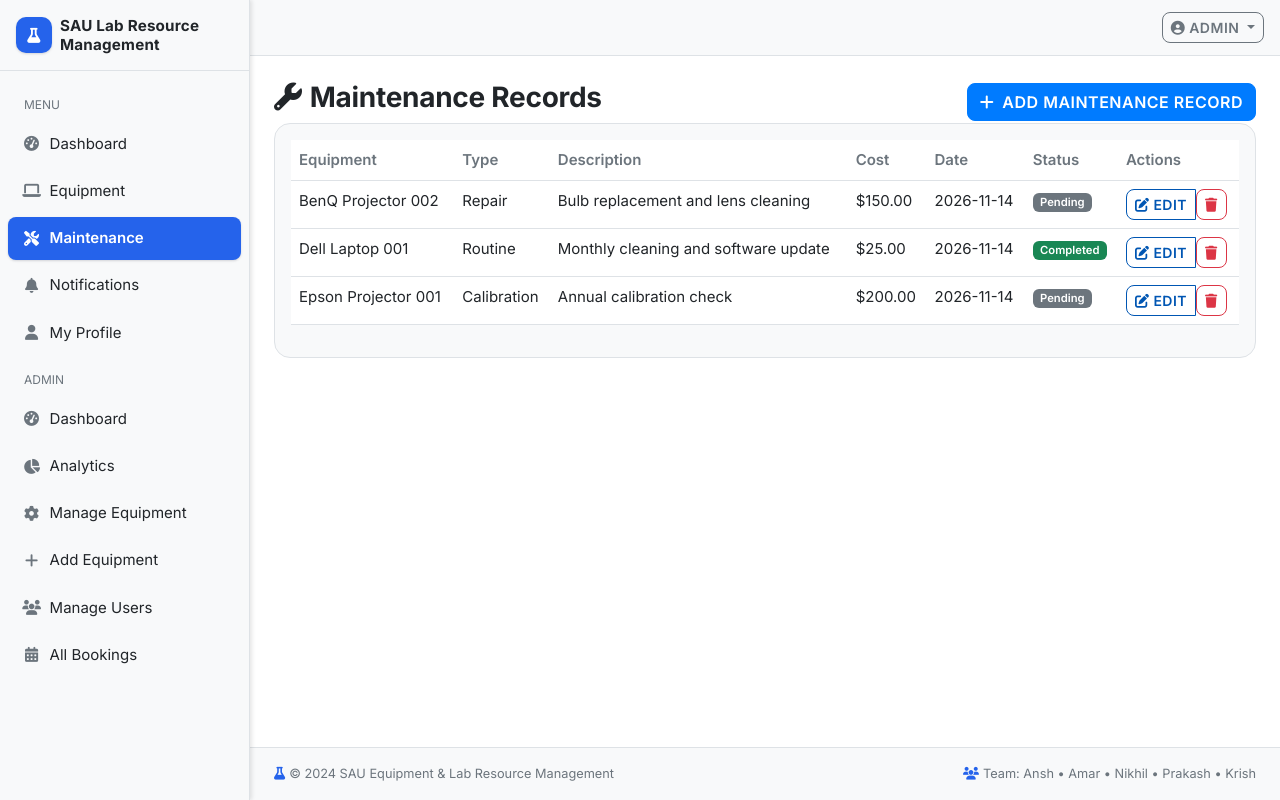
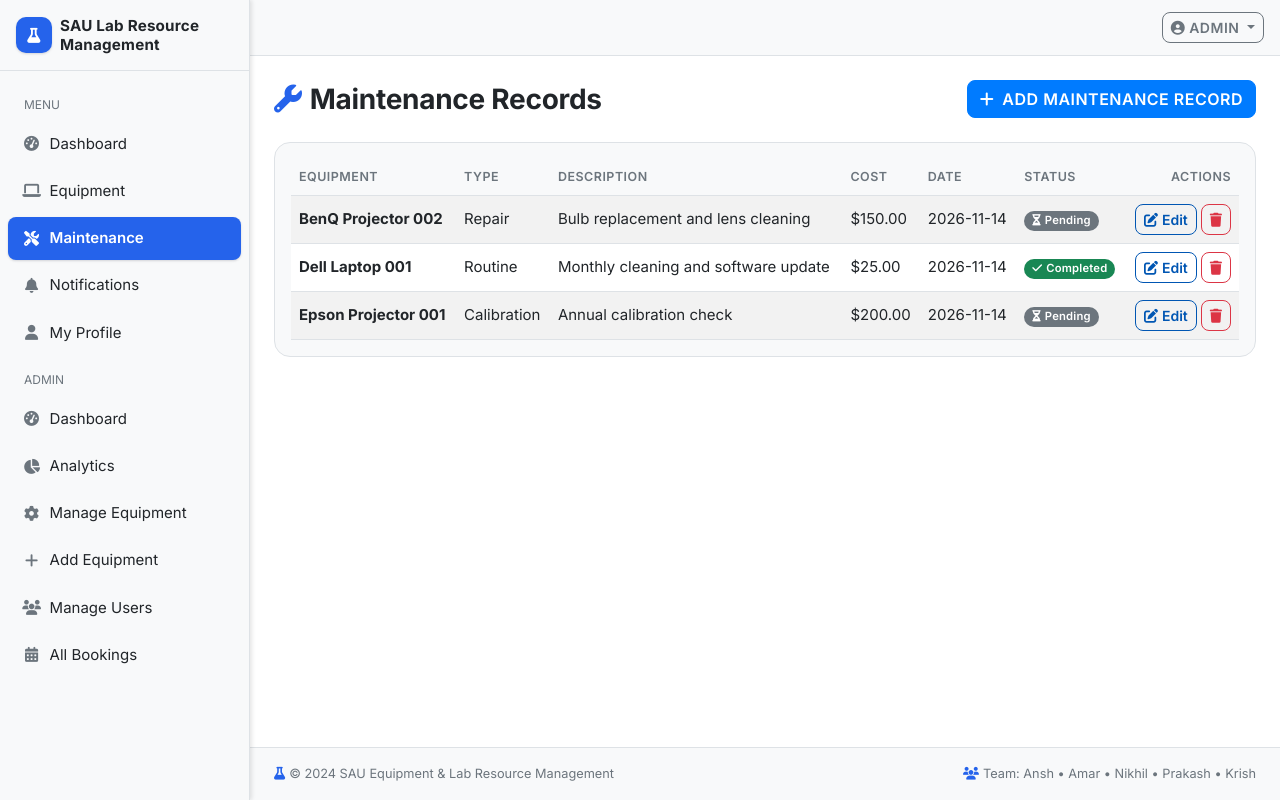
Before and after one commit to Mrstragr/dbms-project, a Flask app: page /maintenance in a window 1280 px wide. Run offline with Flask 3, Linux system fonts and the light colour scheme; a user stored in the database is signed in; data comes from the database, SQL or seed files in the repository; some libraries are stand-ins or nearby versions.

Commit message:
style: maintenance pages and add/edit forms consistent layout

```diff
--- a/static/css/style.css
+++ b/static/css/style.css
@@ -496,3 +496,19 @@ small, .small { font-size: 0.85em; }
 	.table-search { max-width: none; }
 	.admin-table { font-size: .875rem; }
 }
+
+/* Add / edit forms */
+.form-card { border-radius: var(--radius-lg); box-shadow: var(--shadow-md); background: var(--panel-2); }
+.form-card:hover { transform: none; box-shadow: var(--shadow-md); }
+.form-card > .card-header { background: var(--panel-2); padding: var(--space-4) var(--space-4) var(--space-3); border-bottom: 1px solid var(--border); }
+.form-card > .card-header h4 i { color: var(--primary); }
+.form-card > .card-body { padding: var(--space-4); }
+.form-card .form-label { font-weight: 600; font-size: .875rem; margin-bottom: var(--space-1); }
+.form-card .mb-3:has([required]) > .form-label::after { content: " *"; color: var(--danger); }
+.form-card .mb-3:has([disabled]) > .form-label::after { content: ""; }
+.form-actions { display: flex; flex-wrap: wrap; justify-content: flex-end; gap: var(--space-2); margin-top: var(--space-4); padding-top: var(--space-3); border-top: 1px solid var(--border); }
+@media (max-width: 576px) {
+	.form-card > .card-header, .form-card > .card-body { padding: var(--space-3); }
+	.form-actions { flex-direction: column-reverse; }
+	.form-actions .btn { width: 100%; }
+}
--- a/templates/maintenance.html
+++ b/templates/maintenance.html
@@ -5,8 +5,8 @@
 {% block content %}
 <div class="row">
     <div class="col-12">
-        <div class="d-flex justify-content-between align-items-center">
-            <h2><i class="fas fa-wrench me-2"></i>Maintenance Records</h2>
+        <div class="page-header">
+            <h2 class="mb-0"><i class="fas fa-wrench me-2"></i>Maintenance Records</h2>
             <a href="{{ url_for('add_maintenance') }}" class="btn btn-primary">
                 <i class="fas fa-plus me-2"></i>Add Maintenance Record
             </a>
@@ -20,8 +20,8 @@
             <div class="card-body">
                 {% if maintenance_records %}
                 <div class="table-responsive">
-                    <table class="table table-hover">
-                        <thead>
+                    <table class="table table-striped table-hover align-middle admin-table">
+                        <thead class="table-light">
                             <tr>
                                 <th>Equipment</th>
                                 <th>Type</th>
@@ -29,30 +29,30 @@
                                 <th>Cost</th>
                                 <th>Date</th>
                                 <th>Status</th>
-                                <th>Actions</th>
+                                <th class="text-end">Actions</th>
                             </tr>
                         </thead>
                         <tbody>
                             {% for record in maintenance_records %}
                             <tr>
-                                <td>{{ record.equipment_name }}</td>
+                                <td><strong>{{ record.equipment_name }}</strong></td>
                                 <td>{{ record.maintenance_type.replace('_', ' ').title() }}</td>
                                 <td>{{ record.description[:50] }}{% if record.description|length > 50 %}...{% endif %}</td>
-                                <td>${{ "%.2f"|format(record.cost) }}</td>
+                                <td class="text-nowrap">${{ "%.2f"|format(record.cost) }}</td>
                                 <td>{{ record.maintenance_date.strftime('%Y-%m-%d') if record.maintenance_date else 'N/A' }}</td>
                                 <td>
                                     {% if record.status == 'completed' %}
-                                        <span class="badge bg-success">Completed</span>
+                                        <span class="badge status-badge status-available"><i class="fas fa-check me-1"></i>Completed</span>
                                     {% elif record.status == 'in_progress' %}
-                                        <span class="badge bg-warning">In Progress</span>
+                                        <span class="badge status-badge status-booked"><i class="fas fa-spinner me-1"></i>In Progress</span>
                                     {% elif record.status == 'pending' %}
-                                        <span class="badge bg-secondary">Pending</span>
+                                        <span class="badge status-badge status-other"><i class="fas fa-hourglass-half me-1"></i>Pending</span>
                                     {% else %}
-                                        <span class="badge bg-secondary">{{ record.status.title() }}</span>
+                                        <span class="badge status-badge status-other">{{ record.status.title() }}</span>
                                     {% endif %}
                                 </td>
-                                <td>
-                                    <div class="btn-group" role="group">
+                                <td class="text-end">
+                                    <div class="table-actions">
                                         <a href="{{ url_for('edit_maintenance', maintenance_id=record.maintenance_id) }}"
                                            class="btn btn-sm btn-outline-primary">
                                             <i class="fas fa-edit me-1"></i>Edit
```
Also changed, not shown: templates/add_equipment.html (+6 -5 lines), templates/add_maintenance.html (+6 -5 lines), templates/edit_equipment.html (+6 -5 lines), templates/edit_maintenance.html (+6 -5 lines).
